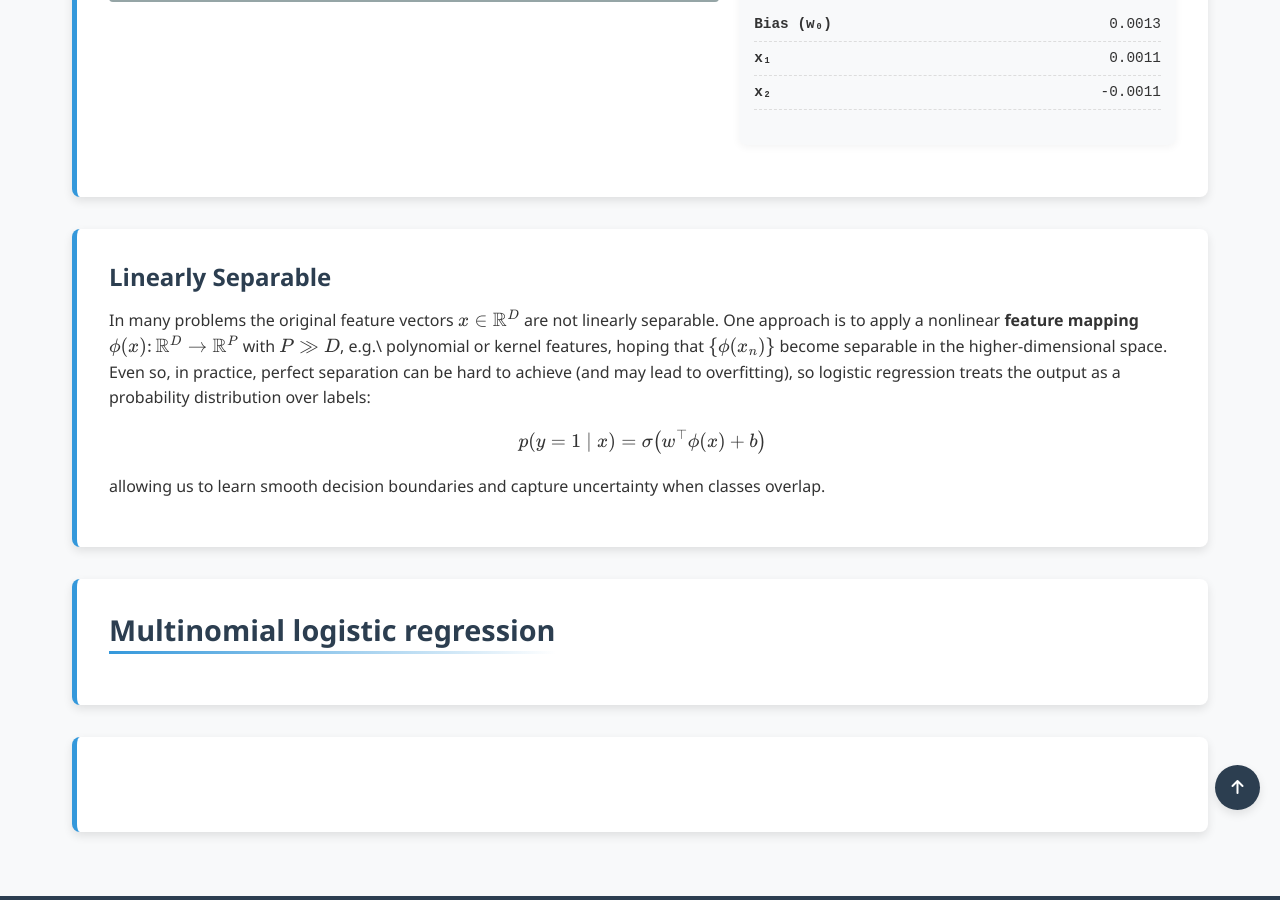
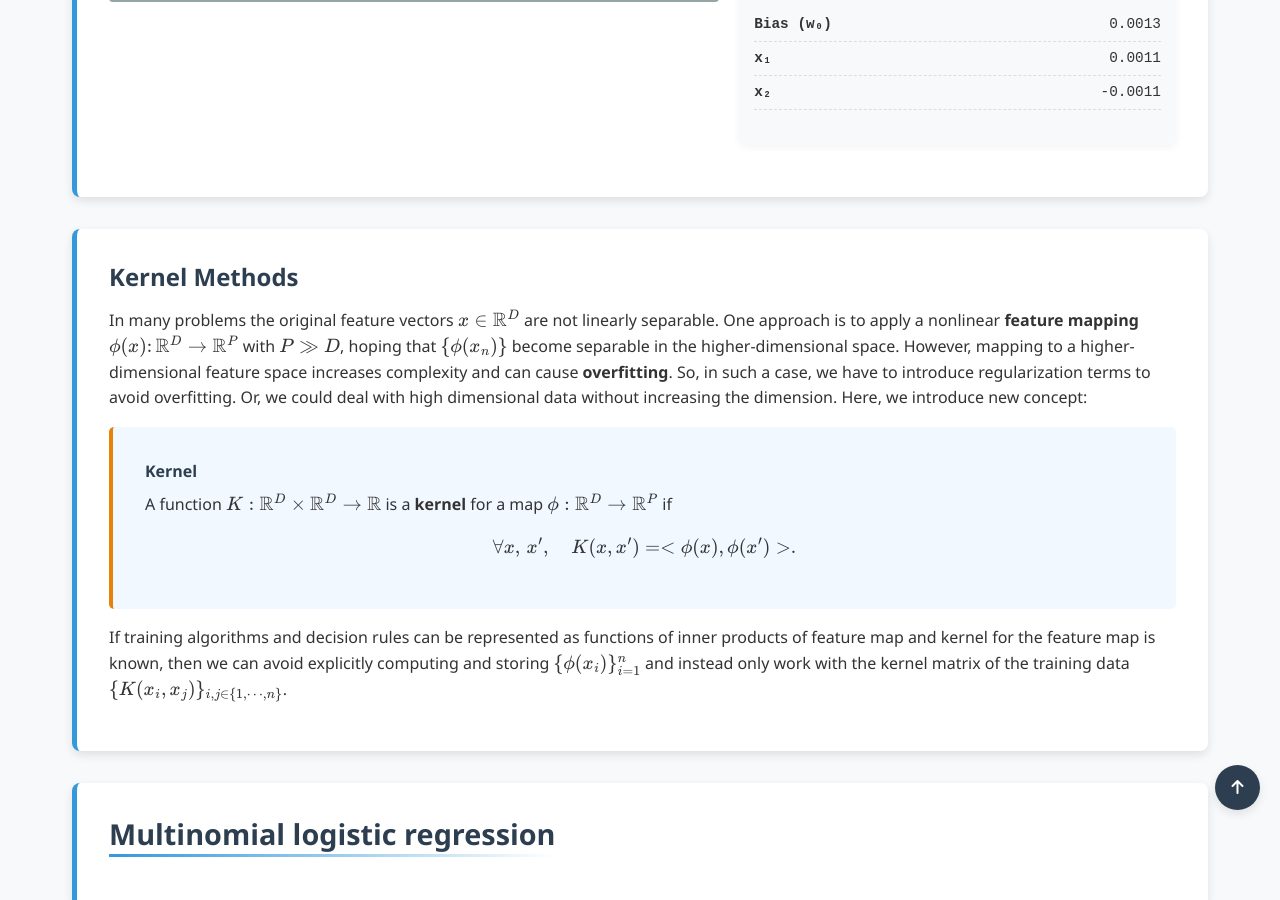
Before and after one commit to Yusukey01/yusukey01.github.io, a Jekyll site: the page built from Mathematics/Machine_learning/classification.html, in a window 1280 px wide and 900 px high, scrolled down 5803 px. Built offline with Jekyll 4.4.1, drawn with Linux system fonts in a browser that asks for light colours.

Commit message:
logistic regression page updating

```diff
--- a/Mathematics/Machine_learning/classification.html
+++ b/Mathematics/Machine_learning/classification.html
@@ -252,19 +252,29 @@ uses_python: false
 
             </section>
 
-            <section id="separable" class="section-content">
-                <h3>Linearly Separable</h3>
+            <section id="Kernel" class="section-content">
+                <h3>Kernel Methods</h3>
                 <p>
                 In many problems the original feature vectors \(x\in\mathbb{R}^D\) are not linearly separable.
                 One approach is to apply a nonlinear <strong>feature mapping</strong>
-                \(\phi(x)\colon\mathbb{R}^D\to\mathbb{R}^P\) with \(P\gg D\), e.g.\ polynomial or kernel features,
-                hoping that \(\{\phi(x_n)\}\) become separable in the higher-dimensional space.
-                Even so, in practice, perfect separation can be hard to achieve (and may lead to overfitting), so logistic
-                regression treats the output as a probability distribution over labels:
-                \[
-                p(y=1\mid x)= \sigma\bigl(w^\top\phi(x)+b\bigr)
-                \]
-                allowing us to learn smooth decision boundaries and capture uncertainty when classes overlap.
+                \(\phi(x)\colon\mathbb{R}^D\to\mathbb{R}^P\) with \(P\gg D\),
+                hoping that \(\{\phi(x_n)\}\) become separable in the higher-dimensional space. However, mapping to a
+                higher-dimensional feature space increases complexity and can cause <strong>overfitting</strong>. So,
+                in such a case, we have to introduce regularization terms to avoid overfitting.  Or, we could deal with high
+                dimensional data without increasing the dimension. Here, we introduce new concept:
+                </p>
+                <div class="theorem">
+                    <span class="theorem-title">Kernel</span>
+                    A function \(K : \mathbb{R}^D \times \mathbb{R}^D \to \mathbb{R}\) is a <strong>kernel</strong> for a map
+                    \(\phi : \mathbb{R}^D \to \mathbb{R}^P\) if
+                    \[
+                    \forall x, \, x', \quad K(x, x') = <\phi(x), \phi(x')>.
+                    \]
+                </div>
+                <p>
+                If training algorithms and decision rules can be represented as functions of inner products of feature map and
+                kernel for the feature map is known, then we can avoid explicitly computing and storing \(\{\phi(x_i)\}_{i=1}^n\) and
+                instead only work with the kernel matrix of the training data \(\{K(x_i, x_j)\}_{i, j \in \{1, \cdots, n\}}\).
                 </p>
             </section>
 
```
